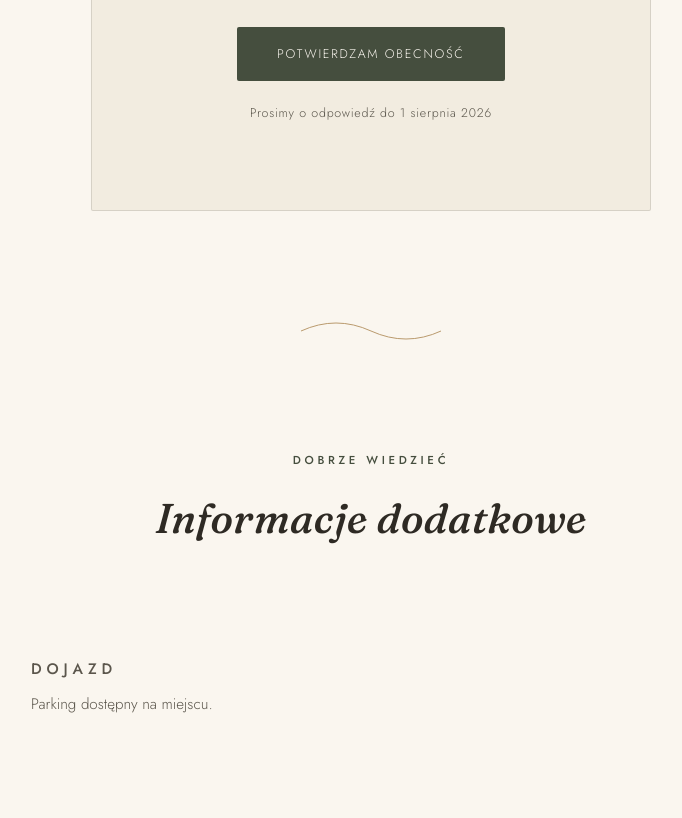
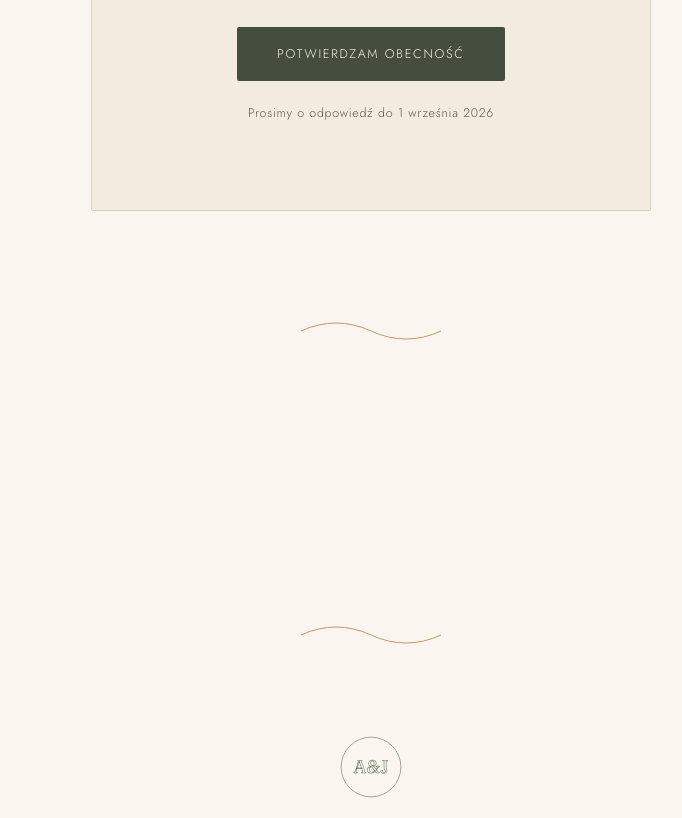
Before and after one commit to patrykzapior/nasz-slub, a plain HTML site: page index.html in a window 1280 px wide. Shown: the part 2428-3246 px from the top of the page, without its empty margins (269-951 px from the left). Drawn offline with Linux system fonts and the light colour scheme.

Commit message:
Change monogram initials and RSVP deadline
Updated monogram text and RSVP deadline in index.html.

```diff
--- a/index.html
+++ b/index.html
@@ -370,7 +370,7 @@
   <div class="monogram">
     <svg viewBox="0 0 120 120">
       <circle cx="60" cy="60" r="56"/>
-      <text id="monogramText" x="60" y="72" text-anchor="middle" font-family="Fraunces, serif" font-size="40" fill="none" stroke="currentColor" stroke-width="1">K&amp;P</text>
+      <text id="monogramText" x="60" y="72" text-anchor="middle" font-family="Fraunces, serif" font-size="40" fill="none" stroke="currentColor" stroke-width="1">A&amp;J</text>
     </svg>
   </div>
   <p class="eyebrow">Zapraszamy z całego serca</p>
@@ -461,18 +461,8 @@
 <section id="informacje">
   <div class="wrap">
     <div class="section-head">
-      <p class="eyebrow">Dobrze wiedzieć</p>
-      <h2>Informacje dodatkowe</h2>
     </div>
     <div class="info-grid">
-      <div class="info-item">
-      </div>
-      <div class="info-item">
-      </div>
-      <div class="info-item">
-        <p class="eyebrow">Dojazd</p>
-        <p id="transport">Parking dostępny na miejscu.</p>
-      </div>
       <div class="info-item">
       </div>
     </div>
@@ -487,7 +477,7 @@
   <div class="monogram-sm">
     <svg viewBox="0 0 120 120">
       <circle cx="60" cy="60" r="56"/>
-      <text x="60" y="72" text-anchor="middle" font-family="Fraunces, serif" font-size="34" fill="none" stroke="currentColor" stroke-width="1">K&amp;P</text>
+      <text x="60" y="72" text-anchor="middle" font-family="Fraunces, serif" font-size="34" fill="none" stroke="currentColor" stroke-width="1">A&amp;J</text>
     </svg>
   </div>
   <h3 id="footerNames">Klaudia &amp; Patryk</h3>
@@ -523,10 +513,8 @@ const CONFIG = {
 
   // RSVP — adres e-mail, na który przyjdzie potwierdzenie
   rsvpEmail: "zapior.patryk@gmail.com",
-  rsvpDeadlineText: "Prosimy o odpowiedź do 1 sierpnia 2026",
+  rsvpDeadlineText: "Prosimy o odpowiedź do 1 września 2026",
 
-  // Informacje dodatkowe
-  transport: "Parking dostępny na miejscu.",
  };
 
 /* ========================= KONIEC KONFIGURACJI ========================= */
@@ -561,8 +549,6 @@ setText('receptionName', CONFIG.reception.name);
 setText('receptionAddress', CONFIG.reception.address);
 setText('receptionTime', CONFIG.reception.time);
 setHref('receptionMapLink', CONFIG.reception.mapUrl);
-
-setText('transport', CONFIG.transport);
 
 setText('rsvpDeadline', CONFIG.rsvpDeadlineText);
 setHref('rsvpButton',
```
